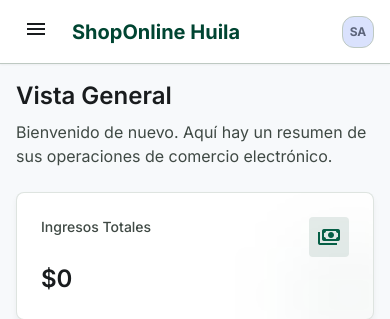
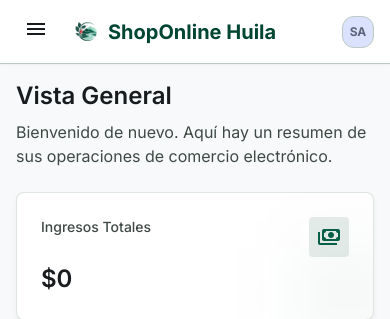
Before and after one commit to crespitosoff/ShopOnline_Huila, a PHP site: page /views/dashboard/ in a window 390 px wide. Shown: the top 319 px of the page. Run offline with PHP 8.4, Linux system fonts and the light colour scheme; the visitor is signed in with stand-in values (Sample User, id 1); data comes from the database, SQL or seed files in the repository; data that the repository does not hold is empty; some libraries are stand-ins or nearby versions.

Commit message:
style: add ShopOnline Huila brand logo with regional identity
- Added circular logo with transparent background (assets/logo.png)
- Generated 64x64 favicon (assets/favicon.png)
- Updated sidebar: logo positioned in footer above logout
- Updated login page: logo with brand name beside it
- Updated topbar: logo for mobile view
- Added favicon links to head.php and login.php

All changes are purely visual, no functional impact.

```diff
--- a/views/layouts/head.php
+++ b/views/layouts/head.php
@@ -4,6 +4,9 @@
     <meta charset="utf-8">
     <meta content="width=device-width, initial-scale=1.0" name="viewport">
     <title><?php echo $pageTitle ?? 'ShopOnline Huila'; ?></title>
+    <link rel="icon" type="image/png" href="/ShopOnline_Huila/assets/favicon.png">
+    <link rel="shortcut icon" href="/ShopOnline_Huila/assets/favicon.png">
+    <link rel="apple-touch-icon" href="/ShopOnline_Huila/assets/logo.png">
     <script src="https://cdn.tailwindcss.com?plugins=forms,container-queries"></script>
     <link href="https://fonts.googleapis.com/css2?family=Inter:wght@400;500;600;700;900&display=swap" rel="stylesheet">
     <link href="https://fonts.googleapis.com/css2?family=Material+Symbols+Outlined:wght,FILL@100..700,0..1&display=swap" rel="stylesheet">
--- a/views/layouts/sidebar.php
+++ b/views/layouts/sidebar.php
@@ -23,13 +23,6 @@ $navItems = [
 
 <!-- SideNavBar (Desktop) -->
 <nav id="sidebar" class="bg-secondary shadow-md fixed left-0 top-0 h-full flex flex-col pt-8 pb-4 z-50 w-64 hidden md:flex">
-    <!-- Brand Header -->
-    <div class="px-6 mb-8">
-        <h1 class="font-headline-lg text-headline-lg font-black text-on-secondary">ShopOnline</h1>
-        <h2 class="font-headline-lg text-headline-lg font-black text-on-primary-fixed">Huila</h2>
-        <p class="font-label-sm text-label-sm text-on-secondary opacity-70 mt-1">Portal de Gestión</p>
-    </div>
-
     <!-- Main Nav Links -->
     <div class="flex-1 overflow-y-auto px-2 space-y-2">
         <?php foreach ($navItems as $item): ?>
@@ -50,8 +43,16 @@ $navItems = [
     </div>
 
     <!-- Footer Links -->
-    <div class="mt-auto px-2 space-y-2 border-t border-secondary-container pt-4">
-        <!-- Solo mantenemos Cerrar Sesión -->
+    <div class="mt-auto px-6 pt-4">
+        <!-- Brand Logo -->
+        <div class="flex flex-col items-center py-3">
+            <img src="/ShopOnline_Huila/assets/logo.png" alt="ShopOnline Huila" class="w-24 h-24 rounded-full object-cover mb-1">
+            <h1 class="font-headline-sm text-headline-sm font-black text-on-secondary leading-tight">ShopOnline</h1>
+            <h2 class="font-headline-sm text-headline-sm font-black text-on-primary-fixed leading-tight">Huila</h2>
+            <p class="font-label-sm text-label-sm text-on-secondary opacity-70">Portal de Gestión</p>
+        </div>
+        <hr class="border-secondary-container opacity-50">
+        <!-- Cerrar Sesión -->
         <a class="text-on-secondary flex items-center px-4 py-3 opacity-80 hover:bg-primary/20 transition-all font-label-md text-label-md rounded-lg" href="/ShopOnline_Huila/controllers/auth/LogoutController.php">
             <span class="material-symbols-outlined mr-3">logout</span>
             <span>Cerrar Sesión</span>
--- a/views/layouts/topbar.php
+++ b/views/layouts/topbar.php
@@ -19,7 +19,10 @@ $iniciales = strtoupper(substr($usuarioPrimerNombre, 0, 2));
             <span class="material-symbols-outlined">menu</span>
         </button>
         <!-- Mobile Brand -->
-        <h2 class="md:hidden font-headline-sm text-headline-sm font-bold text-primary">ShopOnline Huila</h2>
+        <div class="md:hidden flex items-center gap-2">
+            <img src="/ShopOnline_Huila/assets/logo.png" alt="ShopOnline Huila" class="w-7 h-7 rounded-full object-cover">
+            <span class="font-headline-sm text-headline-sm font-bold text-primary">ShopOnline Huila</span>
+        </div>
         <!-- Desktop Search -->
         <div class="hidden md:flex relative w-64 lg:w-96">
             <span class="material-symbols-outlined absolute left-3 top-1/2 -translate-y-1/2 text-outline">search</span>
```
Also changed, not shown: views/login.php (+12 -4 lines), assets/favicon.png (added), assets/logo.png (added).
